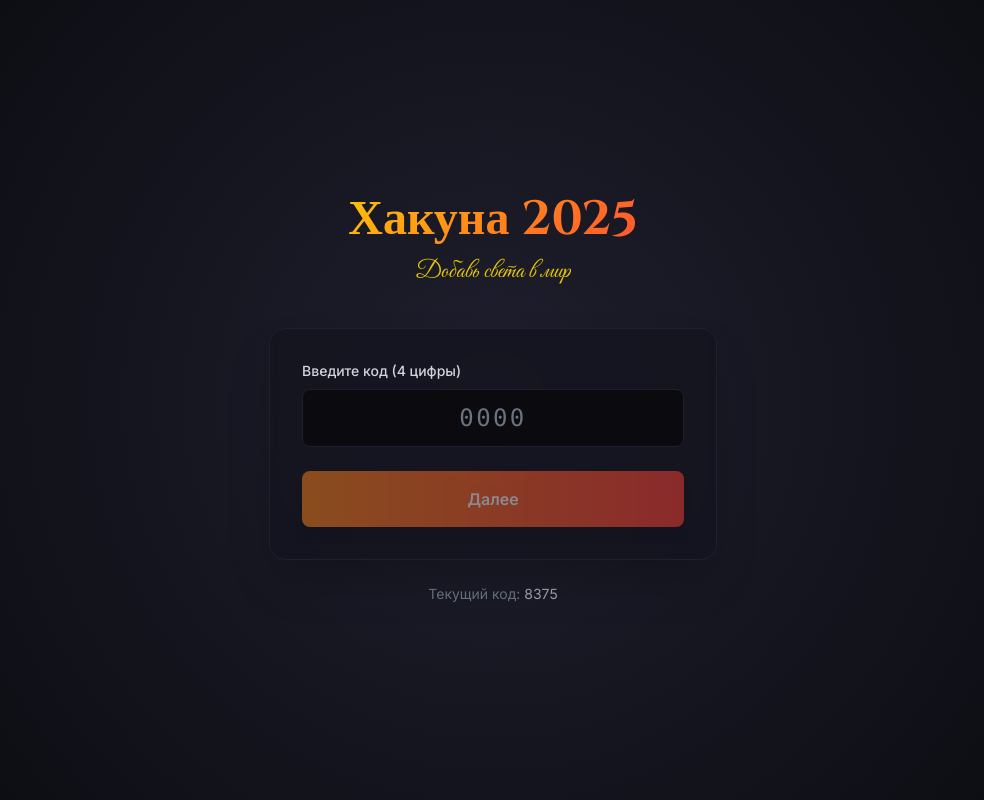
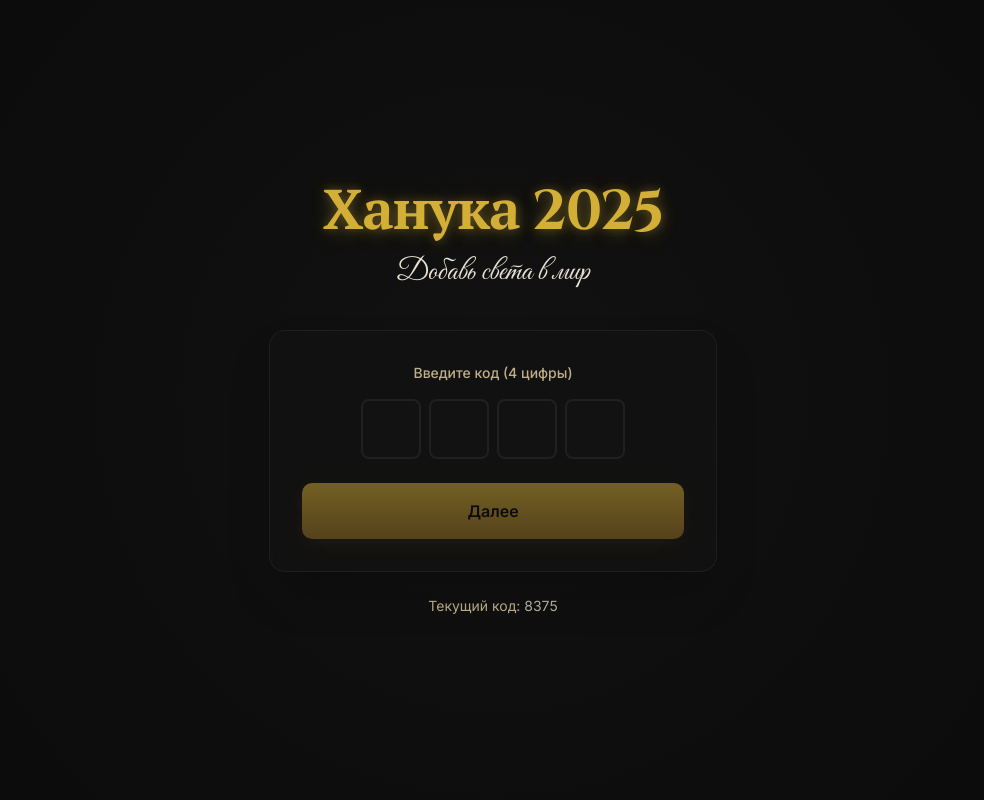
Before and after one commit to Meresnes/hakuna_15.12, a React (Vite) app in the folder frontend/: page / in a window 1280 px wide. Shown: the whole page, without its empty margins (147-1131 px from the left). Built offline with nearby package versions, Linux system fonts and the light colour scheme; no server answers.

Commit message:
fix all design

```diff
--- a/frontend/index.html
+++ b/frontend/index.html
@@ -6,10 +6,10 @@
     <meta name="viewport" content="width=device-width, initial-scale=1.0" />
     <meta name="description" content="Hanuka Light - Добавь света в мир" />
 
-    <!-- Google Fonts: Cinzel, Great Vibes, Inter -->
+    <!-- Google Fonts: Display (Cinzel, Playfair Display, PT Serif), Script (Great Vibes), UI (Inter, Roboto, PT Sans) -->
     <link rel="preconnect" href="https://fonts.googleapis.com" />
     <link rel="preconnect" href="https://fonts.gstatic.com" crossorigin />
-    <link href="https://fonts.googleapis.com/css2?family=Cinzel:wght@400;500;600;700&family=Great+Vibes&family=Inter:wght@300;400;500;600;700&display=swap" rel="stylesheet" />
+    <link href="https://fonts.googleapis.com/css2?family=Cinzel:wght@400;500;600;700&family=Playfair+Display:wght@400;500;600;700&family=PT+Serif:wght@400;700&family=Great+Vibes&family=Inter:wght@300;400;500;600;700&family=Roboto:wght@400;500;700&family=PT+Sans:wght@400;500;600;700&display=swap" rel="stylesheet" />
 
     <title>Hanuka Light</title>
   </head>
--- a/frontend/src/App.tsx
+++ b/frontend/src/App.tsx
@@ -12,7 +12,7 @@ import Admin from './pages/Admin';
 function App() {
   return (
     <AppProvider>
-      <div className="min-h-screen bg-night-dark text-white font-inter">
+      <div className="min-h-screen bg-bg-900 text-text-on-dark font-sans">
         <Routes>
           <Route path="/" element={<Enter />} />
           <Route path="/choose" element={<Choose />} />
--- a/frontend/src/index.css
+++ b/frontend/src/index.css
@@ -3,15 +3,34 @@
 @tailwind utilities;
 
 :root {
-  --flame-red: #ff4136;
-  --flame-yellow: #ffdc00;
-  --flame-white: #fffef0;
-  --flame-orange: #ff851b;
-  --night-dark: #0a0a0f;
-  --night-medium: #151520;
+  /* Background */
+  --bg-900: #0A0A0A;    /* основной чёрный бархат */
+  --bg-800: #121212;    /* поднятая карточка / модал */
+
+  /* Gold gradations (для текстов, кнопок, glow) */
+  --gold-100: #FFF4D9;  /* светящийся ореол / подсветка */
+  --gold-300: #FFD86A;  /* светлый акцент / кнопки hover */
+  --gold-500: #D4AF37;  /* основной "металлик" (Primary Gold) */
+  --gold-700: #9A7427;  /* тёмный оттенок золота / тень */
+
+  /* Sparkles / confetti */
+  --sparkle: #EEDFA4;   /* мелкие блёстки */
+
+  /* Texts and auxiliary */
+  --text-on-dark: #FFF8EA;  /* основной текст на тёмном фоне (слегка тёплый) */
+  --text-muted: #BFAF8A;    /* вспомогательный / описание */
+  --divider: rgba(255,255,255,0.06);
+  --danger: #E05A3A;        /* редко, для ошибок */
+  --focus-ring: #FFD78A;    /* для outline при фокусе (в тему золота) */
+
+  /* Legacy support (для постепенной миграции) */
+  --night-dark: var(--bg-900);
+  --night-medium: var(--bg-800);
   --night-light: #1f1f2e;
-  --gold: #C4B68A;
-  --gold-accent: #FFD86A;
+  --gold-muted: var(--gold-500);
+  --gold-luminous: var(--gold-300);
+  --gold-dark: var(--gold-700);
+  --gold-accent: var(--gold-300);
 }
 
 * {
@@ -27,9 +46,9 @@ body {
 }
 
 body {
-  font-family: 'Inter', sans-serif;
-  background-color: var(--night-dark);
-  color: white;
+  font-family: 'Inter', 'Roboto', 'PT Sans', system-ui, sans-serif;
+  background-color: var(--bg-900);
+  color: var(--text-on-dark);
   -webkit-font-smoothing: antialiased;
   -moz-osx-font-smoothing: grayscale;
 }
@@ -44,22 +63,84 @@ body {
 }
 
 ::-webkit-scrollbar-track {
-  background: var(--night-medium);
+  background: var(--bg-800);
 }
 
 ::-webkit-scrollbar-thumb {
-  background: var(--night-light);
+  background: rgba(212, 175, 55, 0.3);
   border-radius: 4px;
 }
 
 ::-webkit-scrollbar-thumb:hover {
-  background: var(--flame-orange);
+  background: var(--gold-500);
+}
+
+/* ===========================================
+   Button Components
+   =========================================== */
+
+@layer components {
+  .btn-primary {
+    background: linear-gradient(180deg, var(--gold-500), var(--gold-700));
+    color: var(--bg-900);
+    padding: 0.75rem 1.25rem;
+    border-radius: 10px;
+    font-weight: 600;
+    box-shadow: 0 6px 18px rgba(150, 110, 30, 0.18);
+    transition: transform 0.12s ease, box-shadow 0.12s ease, background 0.12s ease;
+    border: none;
+    cursor: pointer;
+  }
+
+  .btn-primary:hover:not(:disabled) {
+    transform: translateY(-2px);
+    background: linear-gradient(180deg, var(--gold-300), var(--gold-500));
+    box-shadow: 0 10px 30px rgba(212, 175, 55, 0.18);
+  }
+
+  .btn-primary:active:not(:disabled) {
+    transform: translateY(0);
+  }
+
+  .btn-primary:disabled {
+    opacity: 0.5;
+    cursor: not-allowed;
+  }
+
+  .btn-secondary {
+    background: transparent;
+    color: var(--gold-500);
+    padding: 0.75rem 1.25rem;
+    border-radius: 10px;
+    font-weight: 600;
+    border: 2px solid var(--gold-500);
+    transition: all 0.12s ease;
+    cursor: pointer;
+  }
+
+  .btn-secondary:hover:not(:disabled) {
+    background: var(--gold-300);
+    color: var(--bg-900);
+    border-color: var(--gold-300);
+  }
+
+  .btn-secondary:disabled {
+    opacity: 0.5;
+    cursor: not-allowed;
+  }
 }
 
 /* Utility classes */
 @layer utilities {
   .text-gradient-flame {
     background: linear-gradient(135deg, var(--flame-yellow), var(--flame-orange), var(--flame-red));
+    -webkit-background-clip: text;
+    -webkit-text-fill-color: transparent;
+    background-clip: text;
+  }
+
+  .text-gradient-gold {
+    background: linear-gradient(135deg, var(--gold-300), var(--gold-500), var(--gold-700));
     -webkit-background-clip: text;
     -webkit-text-fill-color: transparent;
     background-clip: text;
@@ -72,8 +153,35 @@ body {
       0 0 60px var(--flame-yellow);
   }
 
+  .glow-gold {
+    box-shadow:
+      0 0 20px rgba(212, 175, 55, 0.3),
+      0 0 40px rgba(212, 175, 55, 0.2),
+      0 0 60px rgba(212, 175, 55, 0.1);
+  }
+
   .bg-gradient-radial {
-    background: radial-gradient(circle at center, var(--night-light), var(--night-dark));
+    background: radial-gradient(circle at center, var(--bg-800), var(--bg-900));
+  }
+
+  /* Sparkle patterns */
+  .sparkle-bg {
+    background-image:
+      radial-gradient(circle at 20% 30%, var(--sparkle) 1px, transparent 1px),
+      radial-gradient(circle at 60% 70%, var(--sparkle) 1px, transparent 1px),
+      radial-gradient(circle at 80% 20%, var(--sparkle) 1px, transparent 1px),
+      radial-gradient(circle at 40% 90%, var(--sparkle) 1px, transparent 1px),
+      radial-gradient(circle at 10% 50%, var(--sparkle) 1px, transparent 1px);
+    background-size: 200px 200px, 150px 150px, 180px 180px, 160px 160px, 220px 220px;
+    background-position: 0 0, 50px 50px, 100px 100px, 150px 150px, 200px 200px;
+    opacity: 0.4;
+  }
+
+  .sparkle-accent {
+    background-image:
+      radial-gradient(circle at 50% 50%, var(--sparkle) 2px, transparent 2px);
+    background-size: 30px 30px;
+    opacity: 0.6;
   }
 }
 
@@ -91,48 +199,173 @@ body {
 }
 
 /* ===========================================
+   Typography System
+   =========================================== */
+
+.h1 {
+  font-family: 'Cinzel', 'Playfair Display', 'PT Serif', serif;
+  font-size: 3.5rem; /* 56px */
+  font-weight: 700;
+  line-height: 1.02;
+  letter-spacing: -0.02em;
+  color: var(--gold-500);
+  text-shadow:
+    0 0 10px rgba(212, 175, 55, 0.3),
+    0 0 20px rgba(212, 175, 55, 0.2),
+    0 6px 20px rgba(212, 175, 55, 0.14);
+}
+
+.h2 {
+  font-family: 'Cinzel', 'Playfair Display', 'PT Serif', serif;
+  font-size: 2.25rem; /* 36px */
+  font-weight: 600;
+  line-height: 1.05;
+  color: var(--text-on-dark);
+}
+
+.h3 {
+  font-family: 'Inter', 'Roboto', 'PT Sans', system-ui, sans-serif;
+  font-size: 1.5rem; /* 24px */
+  font-weight: 700;
+  line-height: 1.3;
+  color: var(--text-on-dark);
+}
+
+.h4 {
+  font-family: 'Inter', 'Roboto', 'PT Sans', system-ui, sans-serif;
+  font-size: 1.125rem; /* 18px */
+  font-weight: 600;
+  line-height: 1.4;
+  color: var(--text-on-dark);
+}
+
+.body {
+  font-family: 'Inter', 'Roboto', 'PT Sans', system-ui, sans-serif;
+  font-size: 1rem; /* 16px */
+  font-weight: 400;
+  line-height: 1.5;
+  color: var(--text-on-dark);
+}
+
+.caption {
+  font-family: 'Inter', 'Roboto', 'PT Sans', system-ui, sans-serif;
+  font-size: 0.875rem; /* 14px */
+  font-weight: 400;
+  line-height: 1.4;
+  color: var(--text-muted);
+}
+
+/* Accessibility: Ensure small gold text has sufficient contrast */
+@media (prefers-contrast: high) {
+  .h1 {
+    color: var(--gold-300);
+  }
+}
+
+/* Focus styles for accessibility */
+*:focus-visible {
+  outline: 2px solid var(--focus-ring);
+  outline-offset: 2px;
+}
+
+button:focus-visible,
+input:focus-visible,
+textarea:focus-visible,
+select:focus-visible {
+  outline: 2px solid var(--focus-ring);
+  outline-offset: 2px;
+}
+
+/* ===========================================
    Presenter Questions Page Styles
    =========================================== */
 
 /* Fullscreen page background */
 .presenter-questions-page {
-  background: linear-gradient(180deg, #000000 0%, #0a0a0f 100%);
+  background: var(--bg-900);
   min-height: 100vh;
 }
 
-/* Questions card with semi-transparent background */
+/* Glassmorphism card */
 .questions-card {
-  background: rgba(0, 0, 0, 0.45);
-  border: 1px solid rgba(196, 182, 138, 0.2);
-  backdrop-filter: blur(10px);
+  background: rgba(18, 18, 18, 0.5);
+  backdrop-filter: blur(20px);
+  box-shadow: 0 8px 32px rgba(0, 0, 0, 0.4);
+  border: 1px solid var(--divider);
 }
 
-/* Answer glow/pulse animation */
-.answer-glow {
-  animation: answerGlow 700ms ease-out forwards, answerPulse 2s ease-in-out 700ms infinite;
+/* Title glow effect - gold */
+.questions-title-glow {
+  text-shadow:
+    0 0 10px rgba(212, 175, 55, 0.4),
+    0 0 20px rgba(212, 175, 55, 0.3),
+    0 6px 20px rgba(212, 175, 55, 0.2);
 }
 
-@keyframes answerGlow {
+/* Neumorphism styles - gold palette */
+.neumorphic-number {
+  background: rgba(212, 175, 55, 0.08);
+  box-shadow:
+    4px 4px 8px rgba(0, 0, 0, 0.5),
+    -4px -4px 8px rgba(212, 175, 55, 0.1);
+}
+
+.neumorphic-answer {
+  background: rgba(255, 216, 106, 0.15);
+  box-shadow:
+    4px 4px 8px rgba(0, 0, 0, 0.5),
+    -4px -4px 8px rgba(255, 216, 106, 0.2);
+}
+
+.neumorphic-answer-hidden {
+  background: rgba(212, 175, 55, 0.06);
+  box-shadow:
+    4px 4px 8px rgba(0, 0, 0, 0.5),
+    -4px -4px 8px rgba(212, 175, 55, 0.08);
+}
+
+.neumorphic-button {
+  background: rgba(212, 175, 55, 0.08);
+  box-shadow:
+    3px 3px 6px rgba(0, 0, 0, 0.4),
+    -3px -3px 6px rgba(212, 175, 55, 0.1);
+  transition: all 0.2s ease;
+}
+
+.neumorphic-button:hover {
+  box-shadow:
+    2px 2px 4px rgba(0, 0, 0, 0.4),
+    -2px -2px 4px rgba(212, 175, 55, 0.15);
+}
+
+.neumorphic-button:active {
+  box-shadow:
+    inset 2px 2px 4px rgba(0, 0, 0, 0.4),
+    inset -2px -2px 4px rgba(212, 175, 55, 0.1);
+}
+
+/* Answer reveal animation with neumorphism */
+.answer-glow {
+  animation: answerReveal 700ms ease-out forwards;
+}
+
+@keyframes answerReveal {
   0% {
-    box-shadow: 0 0 0 rgba(255, 216, 106, 0);
     transform: scale(0.8);
+    opacity: 0;
+    box-shadow:
+      2px 2px 4px rgba(0, 0, 0, 0.3),
+      -2px -2px 4px rgba(255, 216, 106, 0.1);
   }
   50% {
-    box-shadow: 0 0 30px rgba(255, 216, 106, 0.8), 0 0 60px rgba(255, 216, 106, 0.4);
-    transform: scale(1.1);
+    transform: scale(1.05);
   }
   100% {
-    box-shadow: 0 0 15px rgba(255, 216, 106, 0.5), 0 0 30px rgba(255, 216, 106, 0.2);
     transform: scale(1);
-  }
-}
-
-@keyframes answerPulse {
-  0%, 100% {
-    box-shadow: 0 0 15px rgba(255, 216, 106, 0.5), 0 0 30px rgba(255, 216, 106, 0.2);
-  }
-  50% {
-    box-shadow: 0 0 25px rgba(255, 216, 106, 0.7), 0 0 50px rgba(255, 216, 106, 0.3);
+    opacity: 1;
+    box-shadow:
+      4px 4px 8px rgba(0, 0, 0, 0.5),
+      -4px -4px 8px rgba(255, 216, 106, 0.2);
   }
 }
 
--- a/frontend/src/pages/Admin.tsx
+++ b/frontend/src/pages/Admin.tsx
@@ -157,9 +157,9 @@ function Admin() {
               value={password}
               onChange={e => setPassword(e.target.value)}
               placeholder="Пароль администратора"
-              className="w-full px-4 py-3 bg-night-dark border border-night-light rounded-lg
-                       text-white placeholder-gray-500 focus:outline-none focus:ring-2
-                       focus:ring-flame-orange"
+              className="w-full px-4 py-3 bg-bg-800 border border-divider rounded-lg
+                       text-gold-300 placeholder-text-muted focus:outline-none focus:ring-2
+                       focus:ring-focus-ring focus:border-gold-500"
             />
           </div>
 
--- a/frontend/src/pages/Enter.tsx
+++ b/frontend/src/pages/Enter.tsx
@@ -1,4 +1,4 @@
-import { useState } from 'react';
+import { useState, useRef } from 'react';
 import { useNavigate } from 'react-router-dom';
 import { motion } from 'framer-motion';
 import { useApp } from '../context/AppContext';
@@ -7,15 +7,80 @@ function Enter() {
   const navigate = useNavigate();
   const { state, setUser } = useApp();
 
-  const [code, setCode] = useState('');
+  const [code, setCode] = useState(['', '', '', '']);
   const [error, setError] = useState('');
   const [isSubmitting, setIsSubmitting] = useState(false);
+  const inputRefs = useRef<(HTMLInputElement | null)[]>([]);
+
+  // Convert code array to string
+  const codeString = code.join('');
+
+  // Handle input change
+  const handleInputChange = (index: number, value: string) => {
+    // Only allow digits
+    const digit = value.replace(/\D/g, '').slice(0, 1);
+
+    const newCode = [...code];
+    newCode[index] = digit;
+    setCode(newCode);
+    setError('');
+
+    // Auto-focus next input if digit entered
+    if (digit && index < 3) {
+      inputRefs.current[index + 1]?.focus();
+    }
+  };
+
+  // Handle key down (Backspace, Arrow keys)
+  const handleKeyDown = (index: number, e: React.KeyboardEvent<HTMLInputElement>) => {
+    if (e.key === 'Backspace') {
+      if (!code[index] && index > 0) {
+        // If current field is empty, focus previous and clear it
+        const newCode = [...code];
+        newCode[index - 1] = '';
+        setCode(newCode);
+        inputRefs.current[index - 1]?.focus();
+      } else {
+        // Clear current field
+        const newCode = [...code];
+        newCode[index] = '';
+        setCode(newCode);
+      }
+    } else if (e.key === 'ArrowLeft' && index > 0) {
+      inputRefs.current[index - 1]?.focus();
+    } else if (e.key === 'ArrowRight' && index < 3) {
+      inputRefs.current[index + 1]?.focus();
+    }
+  };
+
+  // Handle paste
+  const handlePaste = (e: React.ClipboardEvent) => {
+    e.preventDefault();
+    const pastedData = e.clipboardData.getData('text').replace(/\D/g, '').slice(0, 4);
+
+    const newCode: string[] = ['', '', '', ''];
+    for (let i = 0; i < pastedData.length && i < 4; i++) {
+      const char = pastedData.charAt(i);
+      if (char) {
+        newCode[i] = char;
+      }
+    }
+
+    setCode(newCode);
+
+    // Focus the next empty field or the last field
+    const nextIndex = Math.min(pastedData.length, 3);
+    setTimeout(() => {
+      inputRefs.current[nextIndex]?.focus();
+    }, 0);
+  };
 
   const handleSubmit = async (e: React.FormEvent) => {
     e.preventDefault();
     setError('');
 
-    if (code.length !== 4 || !/^\d{4}$/.test(code)) {
+    const codeStr = code.join('');
+    if (codeStr.length !== 4 || !/^\d{4}$/.test(codeStr)) {
       setError('Код должен содержать 4 цифры');
       return;
     }
@@ -26,7 +91,7 @@ function Enter() {
       const response = await fetch('/api/submit', {
         method: 'POST',
         headers: { 'Content-Type': 'application/json' },
-        body: JSON.stringify({ code }),
+        body: JSON.stringify({ code: codeStr }),
       });
 
       const data = await response.json() as { success?: boolean; error?: string };
@@ -55,9 +120,8 @@ function Enter() {
       >
         {/* Header */}
         <div className="text-center mb-10">
-          <h1 className="font-cinzel text-4xl md:text-5xl font-bold text-gradient-flame mb-3">Хакуна 2025
-          </h1>
-          <p className="font-great-vibes text-2xl text-flame-yellow opacity-90">
+          <h1 className="h1 text-center mb-3">Ханука 2025</h1>
+          <p className="font-script text-2xl md:text-3xl text-black-300 opacity-90">
             Добавь света в мир
           </p>
         </div>
@@ -65,7 +129,7 @@ function Enter() {
         {/* Form */}
         <motion.form
           onSubmit={handleSubmit}
-          className="bg-night-medium/80 backdrop-blur-sm rounded-2xl p-8 shadow-2xl border border-night-light"
+          className="bg-bg-800/80 backdrop-blur-sm rounded-2xl p-8 shadow-2xl border border-divider"
           initial={{ opacity: 0, scale: 0.95 }}
           animate={{ opacity: 1, scale: 1 }}
           transition={{ delay: 0.2, duration: 0.4 }}
@@ -73,24 +137,37 @@ function Enter() {
           <div className="space-y-6">
             {/* Code input */}
             <div>
-              <label htmlFor="code" className="block text-sm font-medium text-gray-300 mb-2">
+              <label className="block text-sm font-medium text-text-muted mb-4 text-center">
                 Введите код (4 цифры)
               </label>
-              <input
-                type="text"
-                id="code"
-                value={code}
-                onChange={e => setCode(e.target.value.replace(/\D/g, '').slice(0, 4))}
-                placeholder="0000"
-                className="w-full px-4 py-3 bg-night-dark border border-night-light rounded-lg
-                         text-white text-center text-2xl tracking-widest placeholder-gray-500
-                         focus:outline-none focus:ring-2 focus:ring-flame-orange
-                         focus:border-transparent transition-all font-mono"
-                maxLength={4}
-                inputMode="numeric"
-                pattern="\d{4}"
-                disabled={isSubmitting}
-              />
+              <div
+                className="flex flex-row justify-center items-center gap-4 sm:gap-2"
+                onPaste={handlePaste}
+              >
+                {code.map((digit, index) => (
+                  <input
+                    key={index}
+                    type="text"
+                    inputMode="numeric"
+                    value={digit}
+                    onChange={(e) => handleInputChange(index, e.target.value)}
+                    onKeyDown={(e) => handleKeyDown(index, e)}
+                    ref={(el) => {
+                      inputRefs.current[index] = el;
+                    }}
+                    className="w-16 h-16 sm:w-[60px] sm:h-[60px]
+                             bg-bg-800 border-2 border-divider rounded-lg
+                             text-gold-300 text-center text-2xl sm:text-xl
+                             font-mono font-bold
+                             focus:outline-none focus:border-gold-500
+                             transition-all
+                             disabled:opacity-50 disabled:cursor-not-allowed"
+                    maxLength={1}
+                    disabled={isSubmitting}
+                    aria-label={`Цифра ${index + 1} кода`}
+                  />
+                ))}
+              </div>
             </div>
 
             {/* Error message */}
@@ -98,7 +175,7 @@ function Enter() {
               <motion.p
                 initial={{ opacity: 0, y: -10 }}
                 animate={{ opacity: 1, y: 0 }}
-                className="text-red-400 text-sm text-center"
+                className="text-danger text-sm text-center"
               >
                 {error}
               </motion.p>
@@ -107,12 +184,8 @@ function Enter() {
             {/* Submit button */}
             <motion.button
               type="submit"
-              disabled={isSubmitting || code.length !== 4}
-              className="w-full py-4 bg-gradient-to-r from-flame-orange to-flame-red
-                       text-white font-semibold rounded-lg shadow-lg
-                       hover:shadow-flame-orange/30 hover:shadow-xl
-                       disabled:opacity-50 disabled:cursor-not-allowed
-                       transition-all duration-300 transform hover:scale-[1.02]"
+              disabled={isSubmitting || codeString.length !== 4}
+              className="btn-primary w-full py-4"
               whileHover={{ scale: 1.02 }}
               whileTap={{ scale: 0.98 }}
             >
@@ -144,8 +217,8 @@ function Enter() {
         </motion.form>
 
          {/*Footer hint*/}
-        <p className="text-center text-gray-500 text-sm mt-6">
-          Текущий код: <span className="text-gray-400">{state.code}</span>
+        <p className="text-center text-text-muted text-sm mt-6">
+          Текущий код: <span className="text-text-on-dark/70">{state.code}</span>
         </p>
       </motion.div>
     </div>
```
Also changed, not shown: frontend/src/components/QuestionItem.tsx (+8 -8 lines), frontend/src/components/QuestionsCard.tsx (+5 -5 lines), frontend/src/pages/Choose.tsx (+15 -19 lines), frontend/src/pages/PresenterQuestionsPage.tsx (+6 -6 lines), frontend/tailwind.config.js (+26 -6 lines), frontend/src/constants/questions.ts (line endings or trailing spaces), frontend/src/hooks/usePresenterSocket.ts (line endings or trailing spaces), 1 other file (tests, documents, lock files or other folders).
